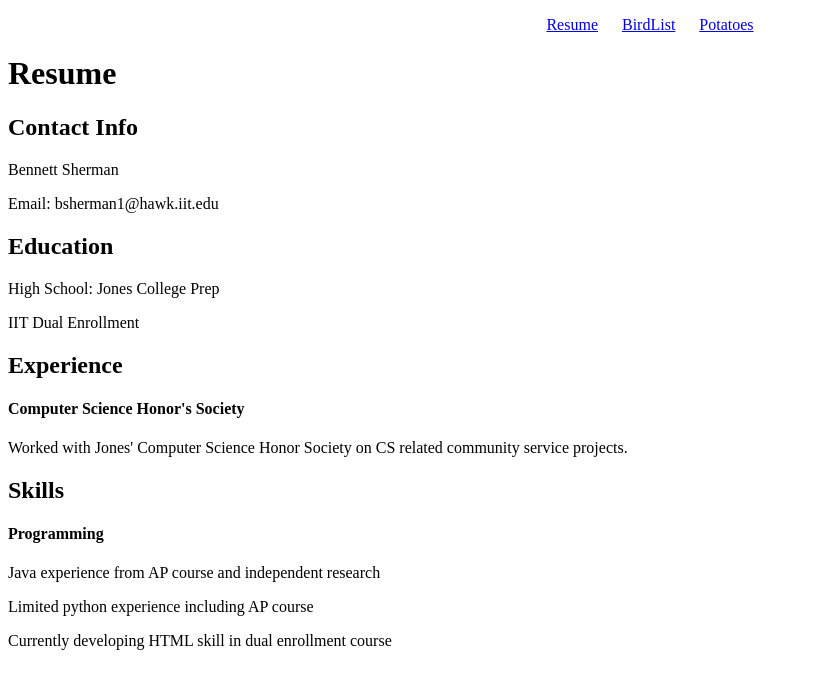
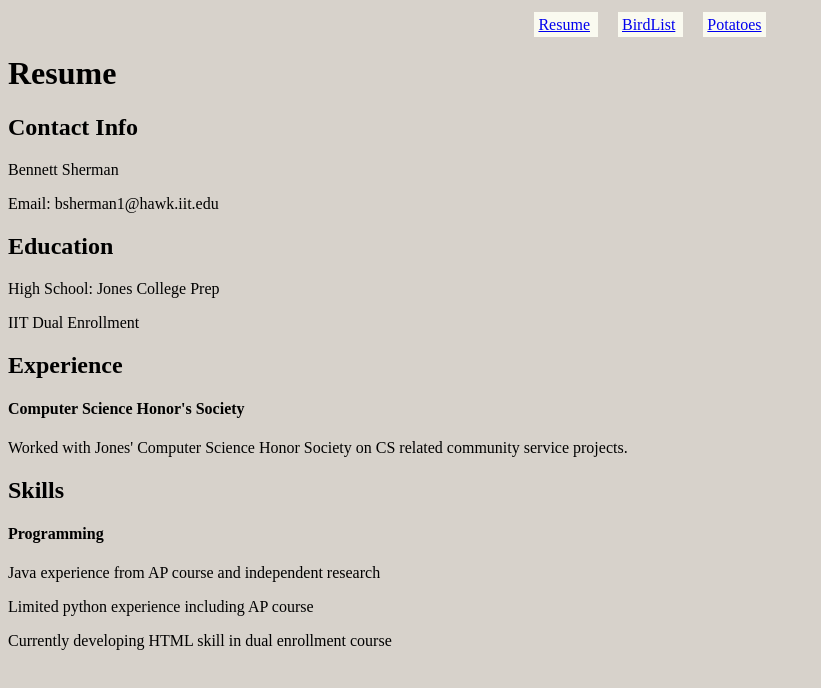
Before and after one commit to BennettSherman/Project2, a plain HTML site: page index.html in a window 1280 px wide. Shown: the whole page, without its empty margins (0-821 px from the left). Drawn offline with Linux system fonts and the light colour scheme.

Commit message:
adding colors to ul

```diff
--- a/css/style.css
+++ b/css/style.css
@@ -1,4 +1,6 @@
-
+html {
+    background-color: #d7d2cb;
+}
 
 ul {
     text-align: center;
@@ -8,4 +10,7 @@ ul {
 li {
     display: inline;
     margin-right: 20px;
+    background-color: #fafaf0;
+    padding: 4px;
+
 }
```
